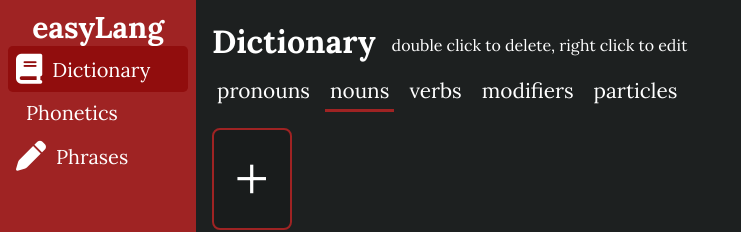
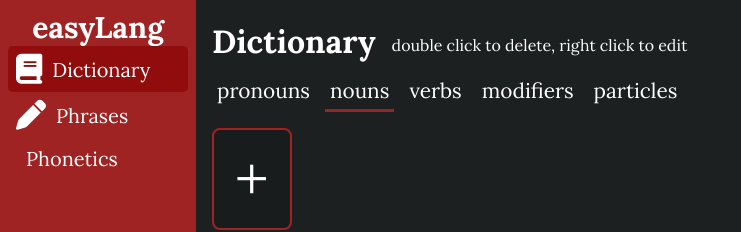
Before and after one commit to okwesil/easylang, a Vue app: page /dictionary in a window 1280 px wide. Shown: the top 232 px of the page, without its empty margins (0-741 px from the left). Built offline with nearby package versions, Linux system fonts and the light colour scheme; some icons are missing; a web font is replaced by a local one.

Commit message:
Changed the order of links in the sidebar

```diff
--- a/src/Sidebar/Sidebar.vue
+++ b/src/Sidebar/Sidebar.vue
@@ -8,8 +8,8 @@
         </router-link>
 
         <sidebar-link to="/dictionary" icon="fa-solid fa-book">Dictionary</sidebar-link>
+        <sidebar-link to="/phrases" icon="fa-solid fa-pen">Phrases</sidebar-link>
         <sidebar-link to="/phonetics" icon="fa-solid fa-volume">Phonetics</sidebar-link>
-        <sidebar-link to="/phrases" icon="fa-solid fa-pen">Phrases</sidebar-link>
         <sidebar-link class="bottom" to="/settings" icon="fa-solid fa-gear">Settings</sidebar-link>
   </div>
 </template>
```
